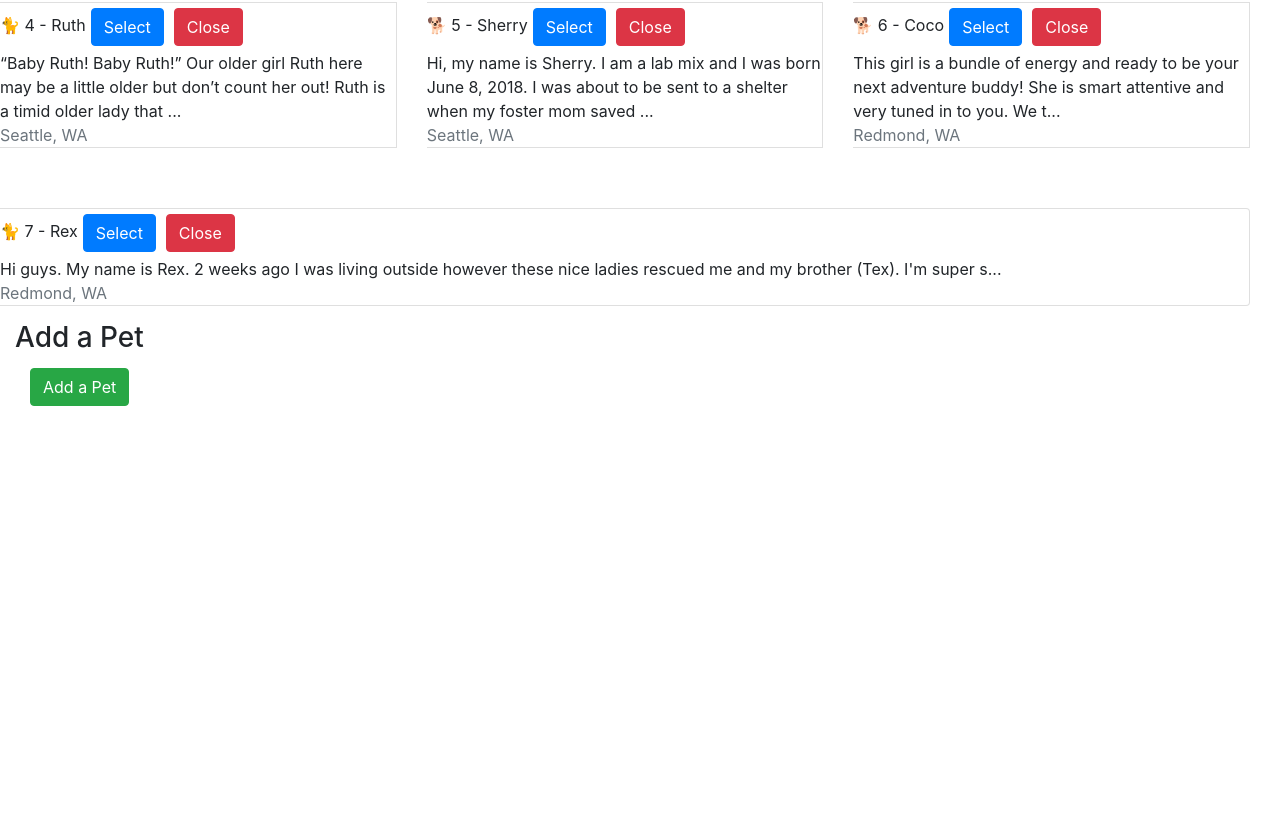
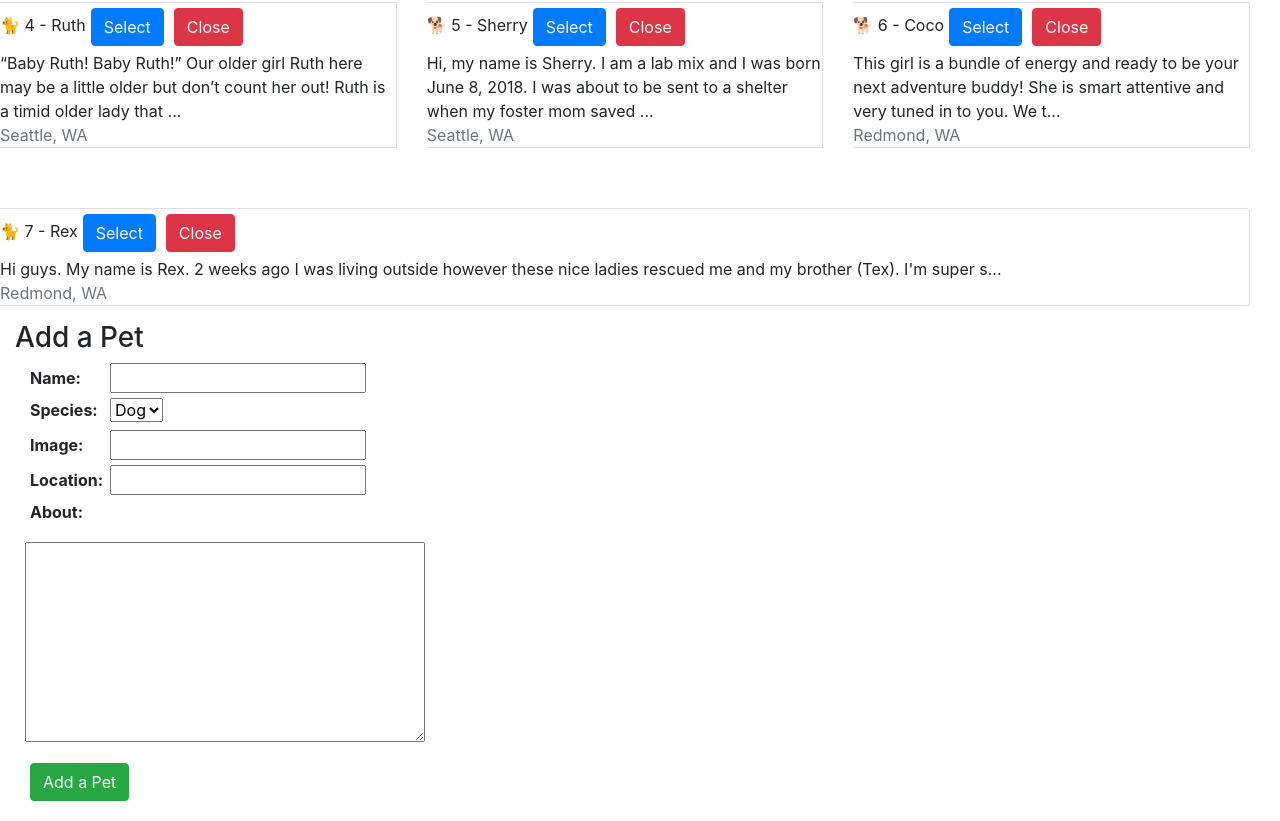
Before and after one commit to AdaGold/ada-pets-react, a React (Create React App) app: page / in a window 1280 px wide. Shown: the part 339-1160 px from the top of the page. Before the commit the page ends 800 px from the top, so only its background shows below. Built offline with nearby package versions, Linux system fonts and the light colour scheme.

Commit message:
newPetForm

```diff
--- a/src/components/NewPetForm.js
+++ b/src/components/NewPetForm.js
@@ -9,18 +9,111 @@ class NewPetForm extends Component {
     super(props);
 
     this.state = {
-
+      name: '',
+      species: '',
+      about: '',
+      images: [],
+      image: '',
+      location: '',
     };
   }
 
+  onInputChange = (event) => {
+    const updatedState = {};
 
+    const field = event.target.name;
+    const value = event.target.value;
 
-  render() {
+    updatedState[field] = value;
+    this.setState(updatedState);
+  }
+
+  onSubmitHandler = (event) => {
+    event.preventDefault();
+
+    if (this.state.name && this.state.species) {
+      this.props.addPetCallback({
+        name: this.state.name,
+        species: this.state.species,
+        about: this.state.about,
+        location: this.state.location,
+        images: [this.state.image]
+      });
+
+      this.setState({
+        name: '',
+        species: '',
+        about: '',
+        images: [],
+        image: '',
+        location: '',
+      });
+    }
+  }
+
+  render () {
     return (
-      <form  className="new-pet-form">
+      <form className="new-pet-form" onSubmit={this.onSubmitHandler}>
         <h3>Add a Pet</h3>
-        { /* A form should go here! */ }
-        <input className="btn btn-success new-pet-form--submit" type="submit" name="submit" value="Add a Pet" />
+        { /* A form should go here! */}
+        <div>
+          <label className="new-pet-form--label" htmlFor="name">Name: </label>
+          <input
+            name="name"
+            id="name"
+            onChange={this.onInputChange}
+            value={this.state.name}
+          />
+        </div>
+        <div>
+          <label className="new-pet-form--label" htmlFor="species">Species: </label>
+          <select
+            name="species"
+            id="species"
+            onChange={this.onInputChange}
+            value={this.state.species}
+          >
+            <option value="dog">Dog</option>
+            <option value="cat">Cat</option>
+          </select>
+        </div>
+        <div>
+          <label className="new-pet-form--label" htmlFor="image">Image: </label>
+          <input
+            name="image"
+            id="image"
+            onChange={this.onInputChange}
+            value={this.state.image}
+          />
+        </div>
+        <div>
+          <label className="new-pet-form--label" htmlFor="location">Location: </label>
+          <input
+            name="location"
+            id="location"
+            onChange={this.onInputChange}
+            value={this.state.location}
+          />
+        </div>
+        <div><label className="new-pet-form--label" htmlFor="about">About: </label></div>
+        <div>
+          <textarea
+            name="about"
+            id="about"
+            className="new-pet-form--about"
+            onChange={this.onInputChange}
+            value={this.state.about}
+          >
+            {this.state.about}
+          </textarea>
+        </div>
+        <input
+          className="btn btn-success new-pet-form--submit"
+          type="submit"
+          name="submit"
+          value="Add a Pet"
+          onClick={this.onSubmitHandler}
+        />
       </form>
     );
   }
```
